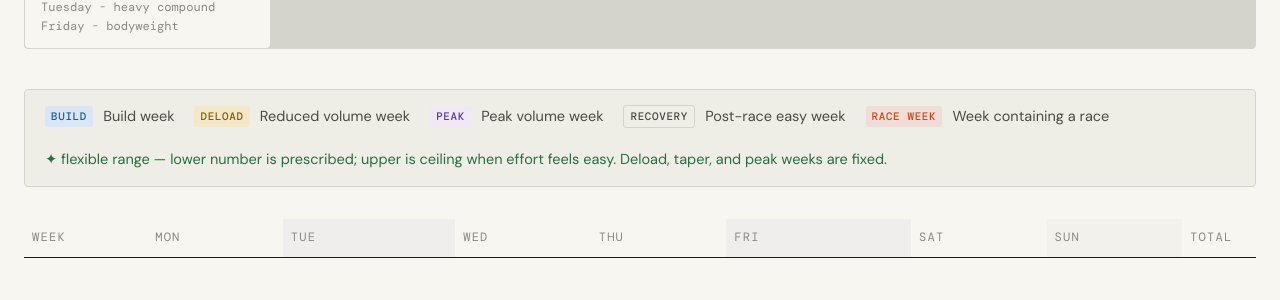
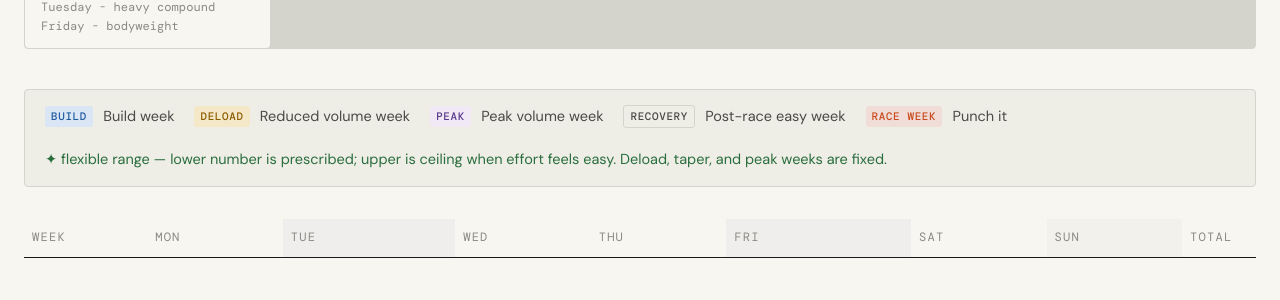
Before and after one commit to richardbasile/richardbasile.github.io, a Jekyll site: the page built from training-plan/index.html, in a window 1280 px wide and 900 px high. Shown: the part 418-718 px from the top of the window. Built offline with Jekyll 4.4.1, drawn with Linux system fonts in a browser that asks for light colours.

Commit message:
punch it

```diff
--- a/training-plan/index.html
+++ b/training-plan/index.html
@@ -822,7 +822,7 @@ title: 2026 Race Season
       <div class="legend-item"><span class="badge badge-deload">deload</span>&nbsp;Reduced volume week</div>
       <div class="legend-item"><span class="badge badge-peak">peak</span>&nbsp;Peak volume week</div>
       <div class="legend-item"><span class="badge badge-rec">recovery</span>&nbsp;Post-race easy week</div>
-      <div class="legend-item"><span class="badge badge-race">race week</span>&nbsp;Week containing a race</div>
+      <div class="legend-item"><span class="badge badge-race">race week</span>&nbsp;Punch it</div>
       <div class="legend-item" style="color:var(--green); font-size:14.5px;">✦ flexible range — lower number is prescribed; upper is ceiling when effort feels easy. Deload, taper, and peak weeks are fixed.</div>
     </div>
 
```
